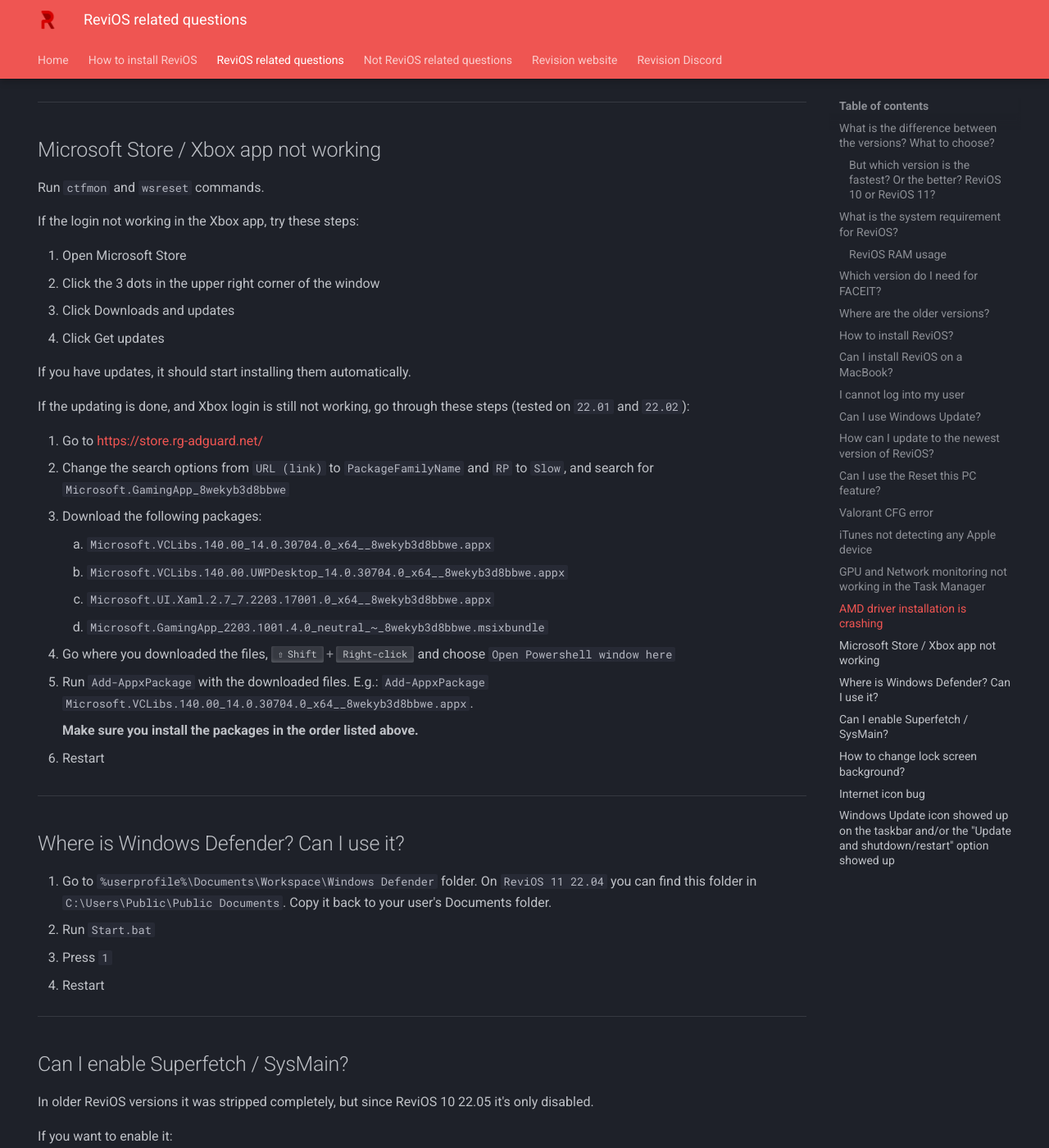
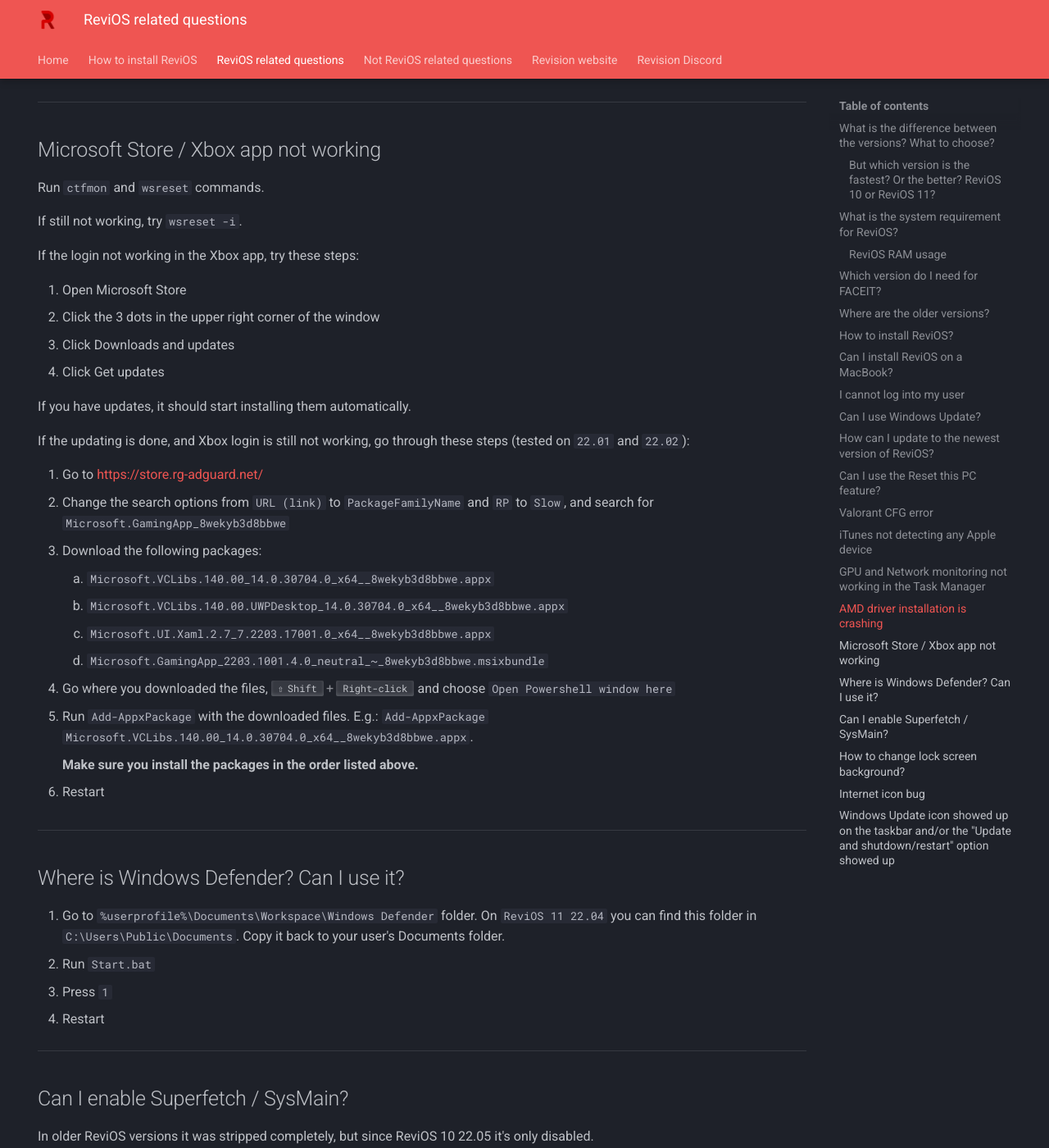
Before and after one commit to dkovacs24/ReviOS_faq, an MkDocs documentation site: the page built from docs/related.md, in a window 1280 px wide and 1400 px high, scrolled down 5132 px. Shown: the whole window at 82% size. Built offline with MkDocs 1.6.1 and Material for MkDocs 9.7.7, drawn with Linux system fonts in a browser that asks for light colours.

Commit message:
add wsreset and others

```diff
--- a/docs/related.md
+++ b/docs/related.md
@@ -222,6 +222,8 @@
 
 Run `ctfmon` and `wsreset` commands.
 
+If still not working, try `wsreset -i`.
+
 If the login not working in the Xbox app, try these steps:
 
 1. Open Microsoft Store
@@ -251,7 +253,7 @@
 
 ## Where is Windows Defender? Can I use it?
 
-1. Go to `%userprofile%\Documents\Workspace\Windows Defender` folder. On `ReviOS 11 22.04` you can find this folder in `C:\Users\Public\Public Documents`. Copy it back to your user's Documents folder.
+1. Go to `%userprofile%\Documents\Workspace\Windows Defender` folder. On `ReviOS 11 22.04` you can find this folder in `C:\Users\Public\Documents`. Copy it back to your user's Documents folder.
 2. Run `Start.bat`
 3. Press `1`
 4. Restart
```
